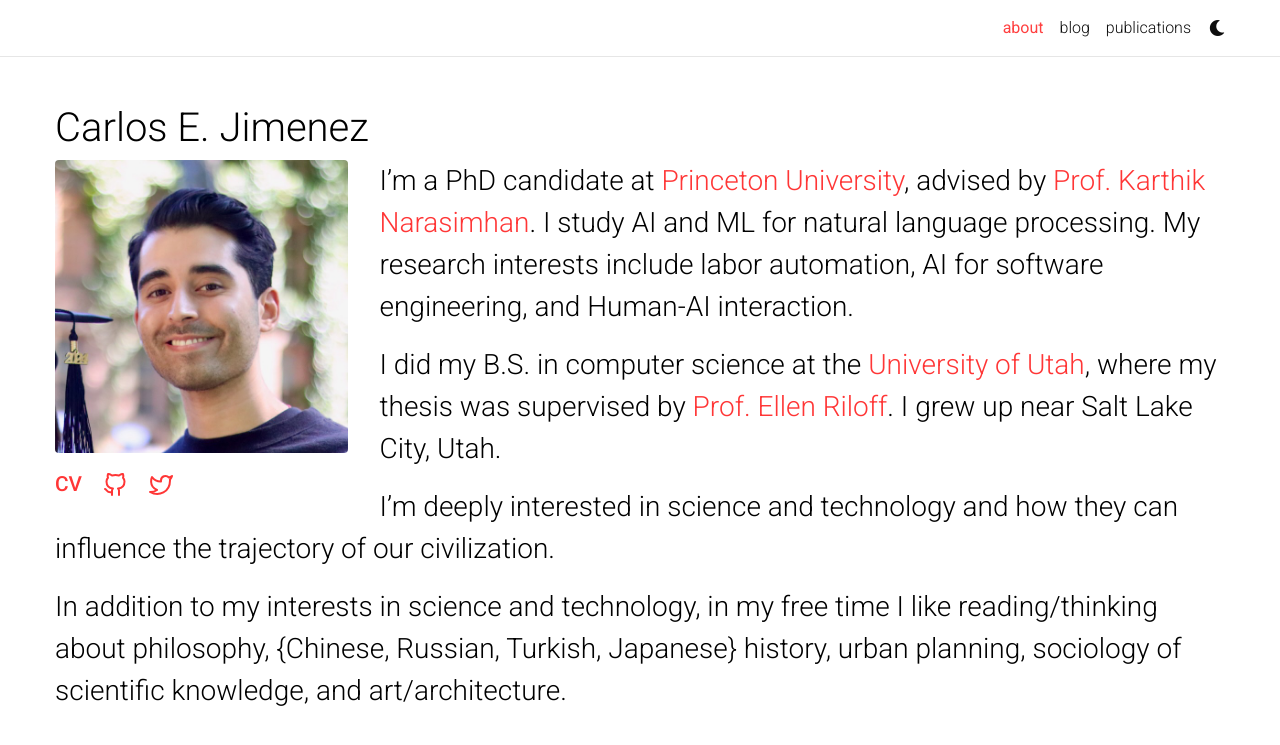
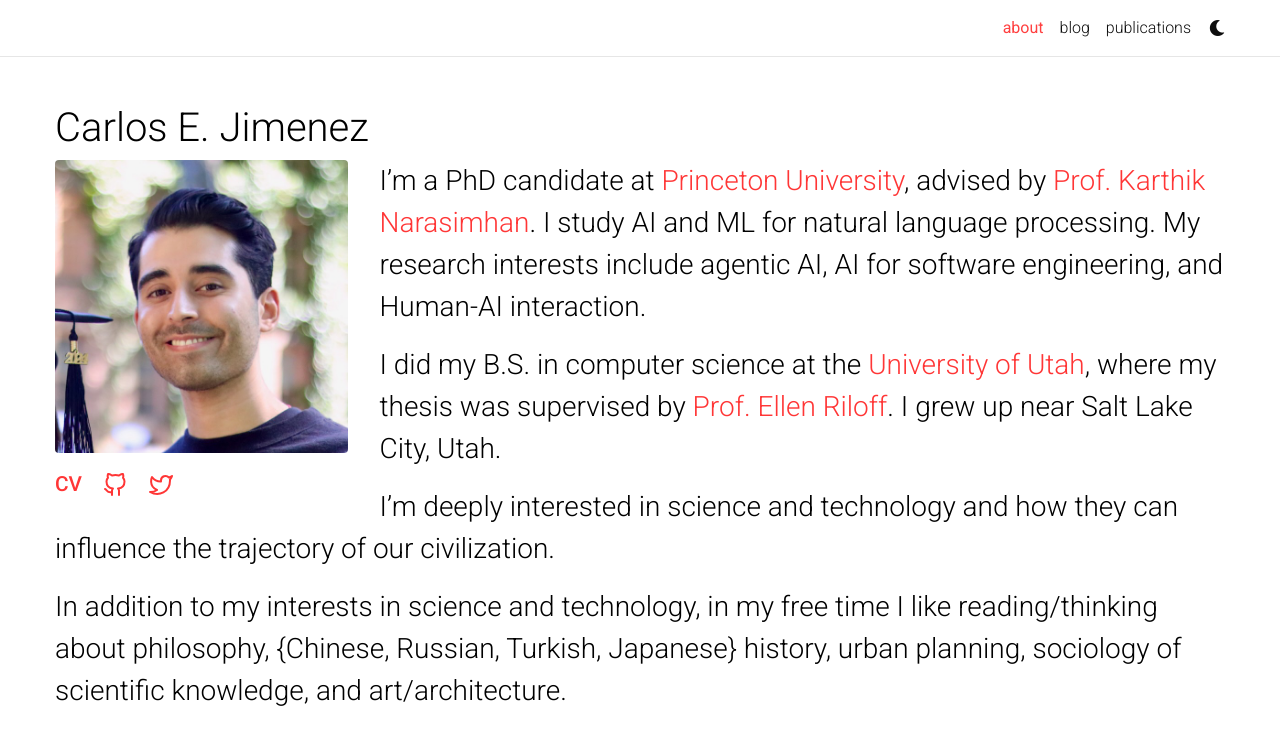
Before and after one commit to carlosejimenez/carlosejimenez.github.io, a Jekyll site: the page built from _pages/about.md, in a window 1280 px wide. Shown: the top 745 px of the page. Built offline with Jekyll 4.4.1, drawn with Linux system fonts in a browser that asks for light colours; full-size pictures stand in for the smaller copies a plugin makes; comment, search, counter and statistics services are not loaded; a style sheet for code colours, icons or effects is not loaded.

Commit message:
Update about

```diff
--- a/_pages/about.md
+++ b/_pages/about.md
@@ -13,7 +13,7 @@ selected_papers: false
 social: true
 ---
 
-I'm a PhD candidate at [Princeton University](https://www.cs.princeton.edu), advised by [Prof. Karthik Narasimhan](https://www.cs.princeton.edu/~karthikn/). I study AI and ML for natural language processing. My research interests include labor automation, AI for software engineering, and Human-AI interaction.
+I'm a PhD candidate at [Princeton University](https://www.cs.princeton.edu), advised by [Prof. Karthik Narasimhan](https://www.cs.princeton.edu/~karthikn/). I study AI and ML for natural language processing. My research interests include agentic AI, AI for software engineering, and Human-AI interaction.
 
 I did my B.S. in computer science at the [University of Utah](https://www.cs.utah.edu/), where my thesis was supervised by [Prof. Ellen Riloff](http://www.cs.utah.edu/~riloff/). I grew up near Salt Lake City, Utah.
 
```
